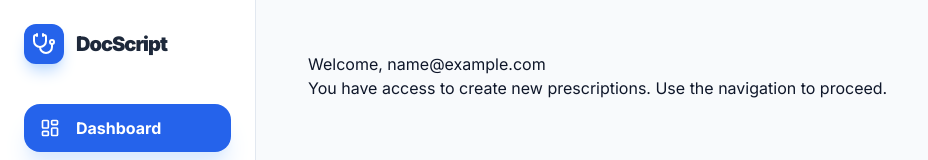
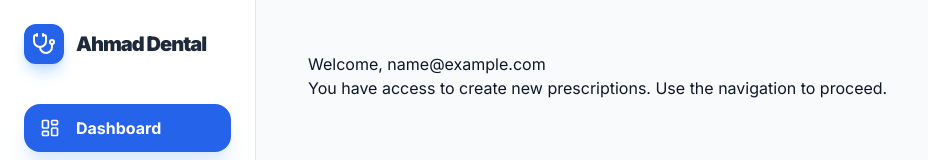
Before and after one commit to Asad-Bilal34/doctor-prescription, a React (Vite) app: page / in a window 1280 px wide. Shown: the top 160 px of the page, without its empty margins (0-928 px from the left). Built offline with nearby package versions, Linux system fonts and the light colour scheme; no server answers; sample sign-in values are in the browser's storage; a web font is replaced by a local one.

Commit message:
Sidebar change

```diff
--- a/src/components/Sidebar.tsx
+++ b/src/components/Sidebar.tsx
@@ -39,7 +39,7 @@ export const Sidebar: React.FC<SidebarProps> = ({ active, onNavigate, onResetFor
         <div className="bg-blue-600 p-2 rounded-xl text-white shadow-lg shadow-blue-200">
           <Stethoscope size={24} />
         </div>
-        <span className="font-black text-xl tracking-tighter text-slate-800">DocScript</span>
+        <span className="font-black text-xl tracking-tighter text-slate-800">Ahmad Dental</span>
       </div>
 
       <nav className="flex-1 space-y-2">
```
